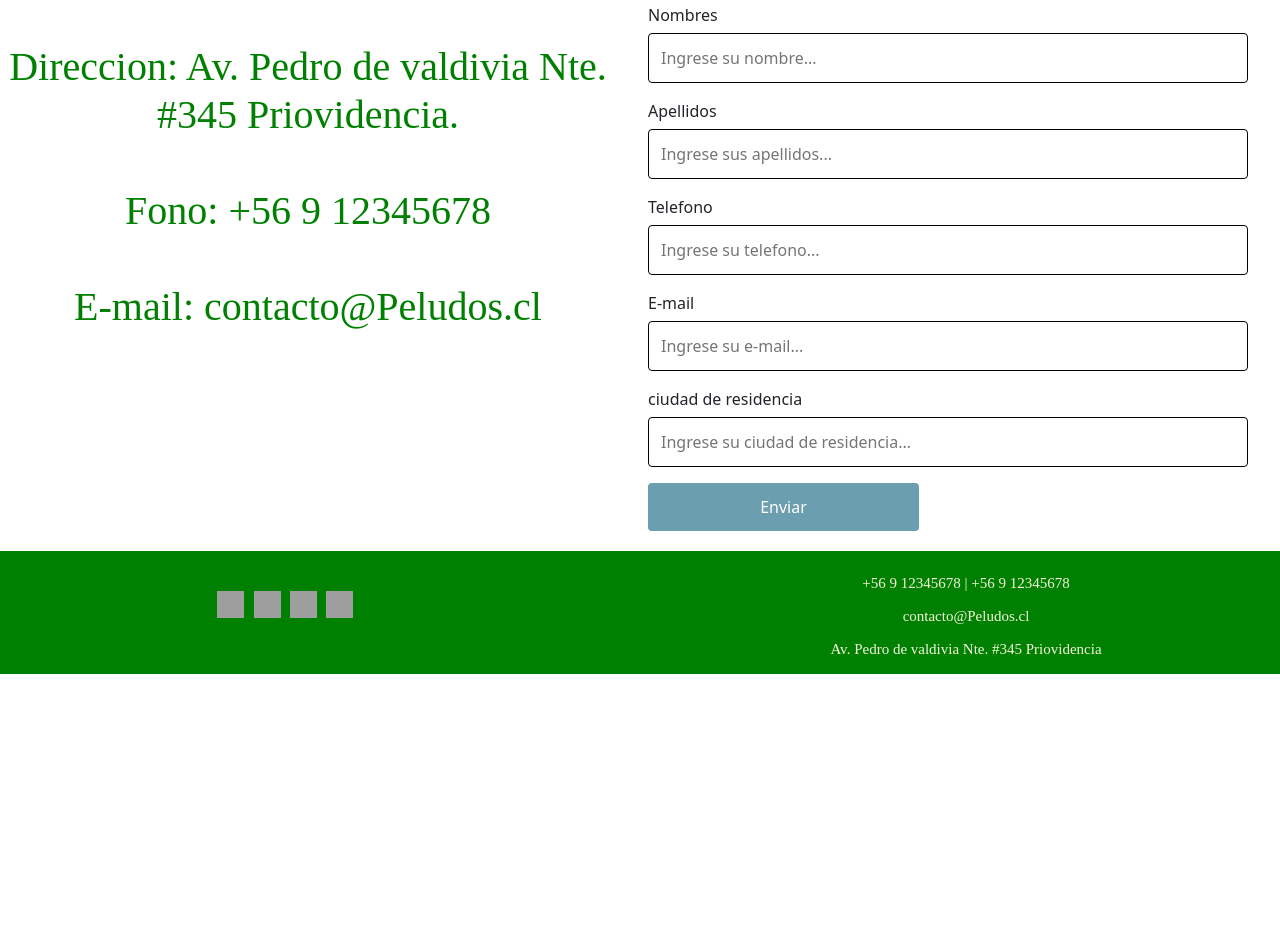
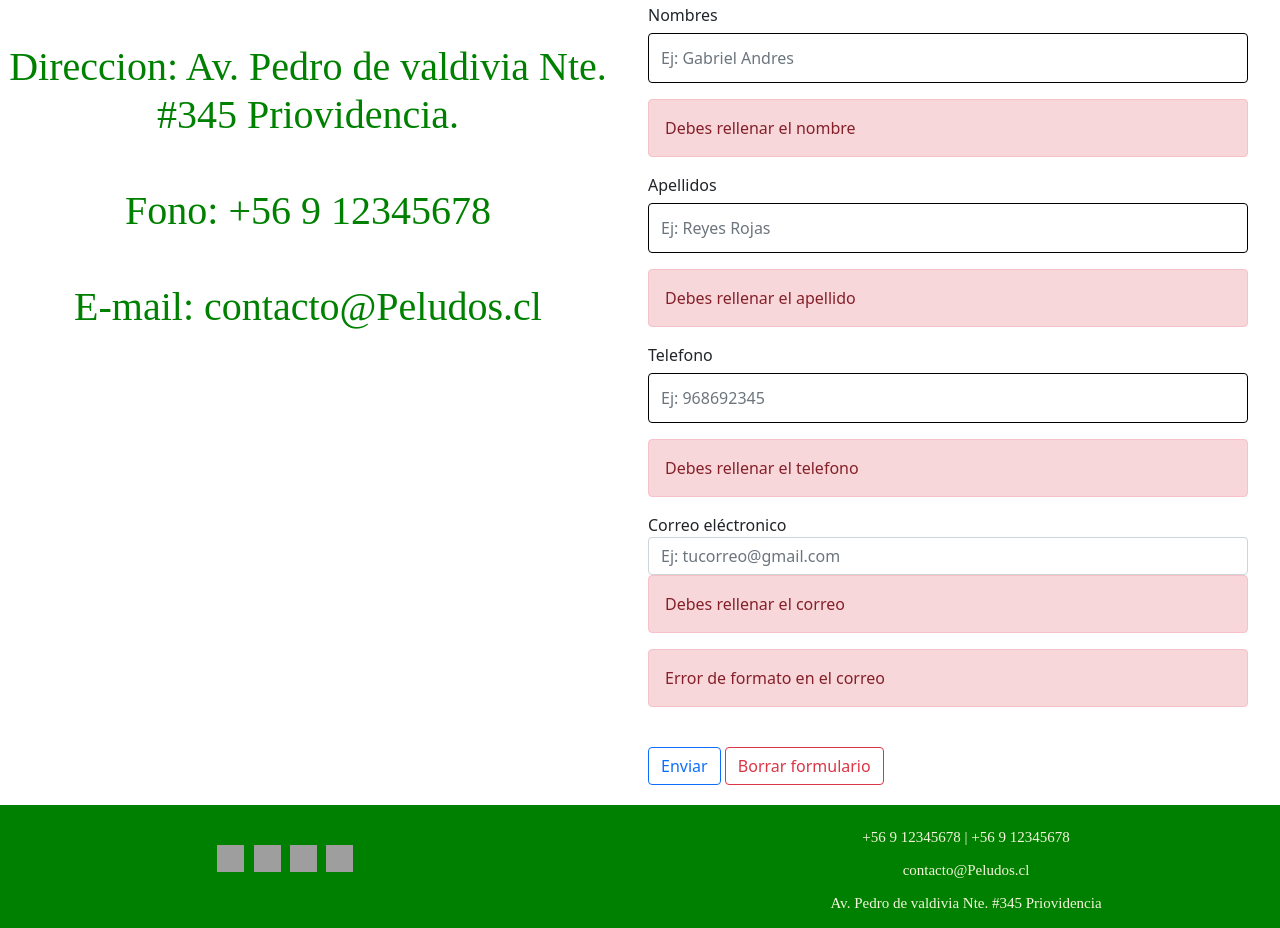
Before and after one commit to rominaaaacb/prueba-2, a plain HTML site: page index5.html in a window 1280 px wide. Shown: the part 433-1361 px from the top of the page. Before the commit the page ends 1107 px from the top, so only its background shows below. Drawn offline with nearby package versions, Linux system fonts and the light colour scheme; grey boxes are pictures that could not be loaded; a web font is replaced by a local one.

Commit message:
Update index5.html

```diff
--- a/index5.html
+++ b/index5.html
@@ -71,33 +71,57 @@
 
     </div>
 
+
+
     <div class="formulario_contacto col-lg-6 col-md-6 col">
-      <form action="action_page.php">
+      <form name="joinus" id="joinus">
 
-        <label for="nombres">Nombres</label>
-        <input type="text" id="nombre" name="nombres" placeholder="Ingrese su nombre...">
+        <div class="form-group">
+          <label>Nombres</label>
+          <input class="form-control" type="text" placeholder="Ej: Gabriel Andres" name="name" id="joinusName">
+          <div class="alert alert-danger hide" role="alert" name="joinusNameAlertName">
+              Debes rellenar el nombre
+          </div>
+        </div>
 
-        <label for="apellidos">Apellidos</label>
-        <input type="text" id="apellido" name="apellidos" placeholder="Ingrese sus apellidos...">
+        <div class="form-group">
+          <label>Apellidos</label>
+          <input class="form-control" type="text" placeholder="Ej: Reyes Rojas" name="surname" id="joinusSurname">
+          <div class="alert alert-danger hide" role="alert" name="joinusNameAlertSurname">
+              Debes rellenar el apellido
+          </div>
+        </div>
 
-        <label for="correo">Telefono</label>
-        <input type="text" id="correo" name="correo" placeholder="Ingrese su telefono...">
-        </select>
 
-		<label for="correo">E-mail</label>
-        <input type="text" id="correo" name="correo" placeholder="Ingrese su e-mail...">
-        </select>
+        <div class="form-group">
+          <label>Telefono</label>
+          <input class="form-control" type="text" placeholder="Ej: 968692345" name="fone" id="joinusFone">
+          <div class="alert alert-danger hide" role="alert" name="joinusNameAlertFone">
+              Debes rellenar el telefono
+          </div>
+        </div>
 
-        <label for="comentario">ciudad de residencia</label>
-        <input type="text" id="comentario" placeholder="Ingrese su ciudad de residencia...">
-        <input type="Enviar" value="Enviar">
+        <div class="form-group">
+          <label>Correo eléctronico</label>
+          <input class="form-control" type="email" placeholder="Ej: tucorreo@gmail.com" name="email" id="joinusEmail">
+          <div class="alert alert-danger hide" role="alert" name="joinusNameAlertCorreo">
+              Debes rellenar el correo
+          </div>
+          <div class="alert alert-danger hide" role="alert" name="joinusNameAlertCorreoFormato">
+            Error de formato en el correo
+          </div>
+        </div>
 
+        <br>
+
+        <div>
+          <button type="submit" class="btn btn-outline-primary">Enviar</button>
+          <button type="reset" class="btn btn-outline-danger">Borrar formulario</button>
+        </div>
 
       </form>
     </div>
 
-
-  </div>
   </div>
 
 </body>
```
